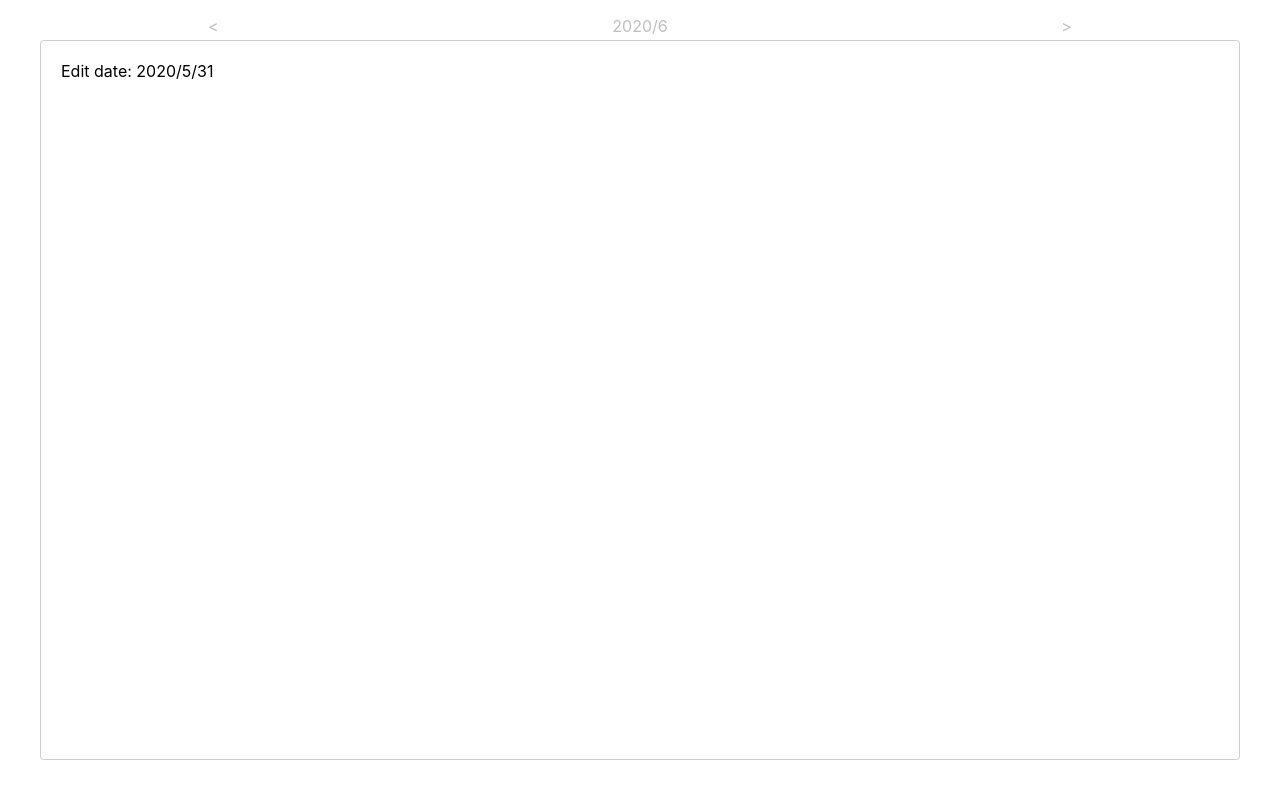
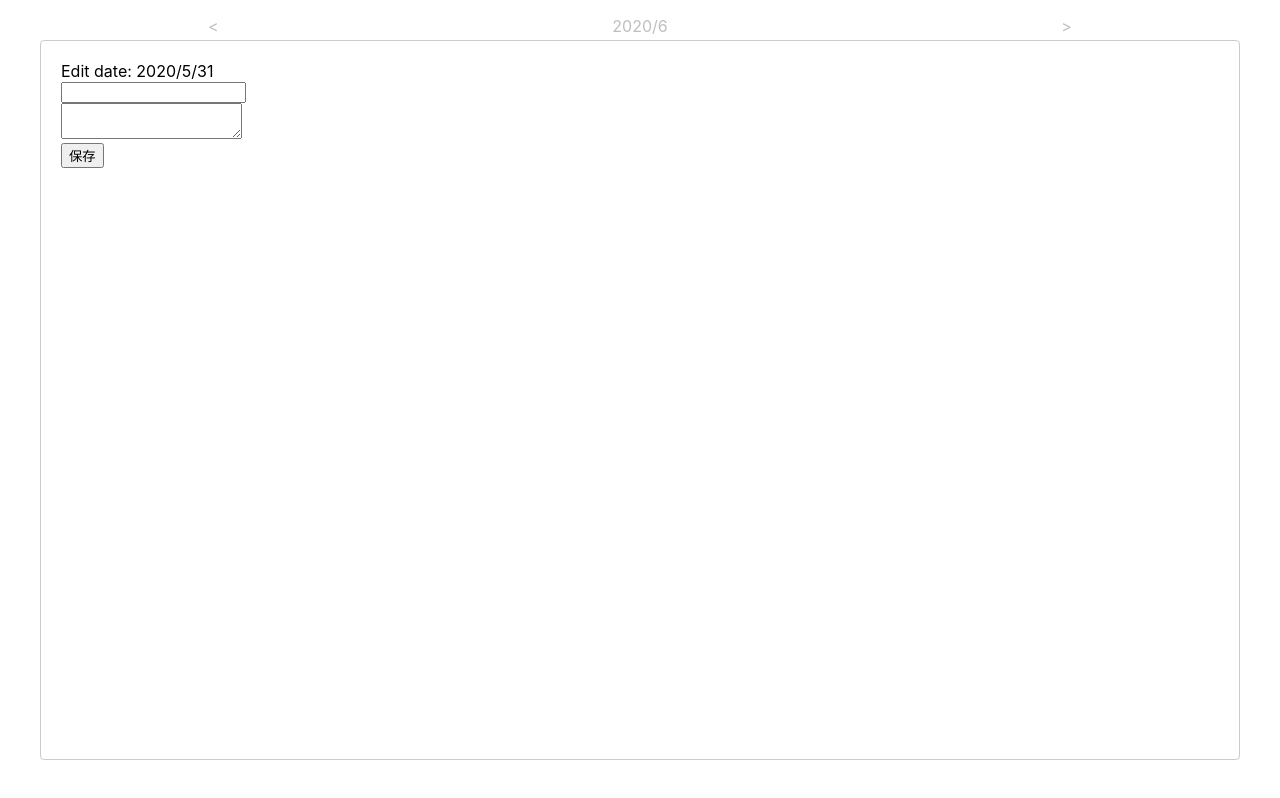
Before and after one commit to tan-yuki/react-redux-calendar, a React (Create React App) app: page / in a window 1280 px wide. Both pictures are taken after a click on the element "31". Built offline with nearby package versions, Linux system fonts and the light colour scheme.

Commit message:
Show current date in edit modal

```diff
--- a/src/application/actions.ts
+++ b/src/application/actions.ts
@@ -1,14 +1,14 @@
 import { createAction, PrepareAction } from "@reduxjs/toolkit";
 import { CalendarDate } from "../domain/Calendar/CalendarDate";
+import { ScheduledCalendarDate } from "../domain/Calendar/ScheduledCalendarDate";
 
 export const moveToNextMonthAction = createAction("moveToNextMonth");
 export const moveToPrevtMonthAction = createAction("moveToPrevMonth");
 
+// EditDate Modal Action
 export interface OpenCalendatDateEditModalPayload {
   calendarDate: CalendarDate;
 }
-
-// EditDate Modal Action
 export const openCalendarDateEditModalAction = createAction<
   PrepareAction<OpenCalendatDateEditModalPayload>
 >("modal/calendarDateEdit/open", ({ calendarDate }) => {
@@ -18,6 +18,19 @@ export const openCalendarDateEditModalAction = createAction<
     },
   };
 });
+export interface SaveCalendarDatePayload {
+  scheduledCalendarDate: ScheduledCalendarDate;
+}
+export const saveCalendarDateAction = createAction<
+  PrepareAction<SaveCalendarDatePayload>
+>("modal/calendarDateEdit/save", ({ scheduledCalendarDate }) => {
+  return {
+    payload: {
+      scheduledCalendarDate,
+    },
+  };
+});
+
 export const closeCalendarDateEditModalAction = createAction(
   "modal/calendarDateEdit/close"
 );
--- a/src/application/components/Modal/CalendarDateEditModal/CalendarDateEditModal.tsx
+++ b/src/application/components/Modal/CalendarDateEditModal/CalendarDateEditModal.tsx
@@ -1,8 +1,13 @@
-import React, { useCallback } from "react";
+import React, { useCallback, useState } from "react";
 import Modal from "react-modal";
 import { CalendarDate } from "../../../../domain/Calendar/CalendarDate";
 import { useDispatch } from "react-redux";
-import { closeCalendarDateEditModalAction } from "../../../actions";
+import {
+  closeCalendarDateEditModalAction,
+  saveCalendarDateAction,
+} from "../../../actions";
+import { ScheduledCalendarDate } from "../../../../domain/Calendar/ScheduledCalendarDate";
+import { Schedule } from "../../../../domain/Schedule/Schedule";
 
 export interface CalendarDateEditModalProps {
   show: boolean;
@@ -12,13 +17,49 @@ export interface CalendarDateEditModalProps {
 export function CalendarDateEditModal(props: CalendarDateEditModalProps) {
   const { show, calendarDate } = props;
   const dispatch = useDispatch();
+
+  const [title, setTitle] = useState("");
+  const [text, setText] = useState("");
+
   const onClose = useCallback(() => {
     dispatch(closeCalendarDateEditModalAction());
   }, [dispatch]);
 
+  const onChangeTitle = useCallback(
+    (e: React.ChangeEvent<HTMLInputElement>) => {
+      setTitle(e.target.value);
+    },
+    [setTitle]
+  );
+
+  const onChangeText = useCallback(
+    (e: React.ChangeEvent<HTMLTextAreaElement>) => {
+      setText(e.target.value);
+    },
+    [setText]
+  );
+
+  const onSubmit = useCallback(() => {
+    if (calendarDate === null) {
+      throw new Error("日付が確定していない状態で予定が保存されようとしました");
+    }
+    const scheduledCalendarDate = ScheduledCalendarDate.create(
+      calendarDate,
+      Schedule.create(title, text)
+    );
+    dispatch(saveCalendarDateAction({ scheduledCalendarDate }));
+  }, [dispatch, title, text, calendarDate]);
+
   return (
     <Modal isOpen={show} onRequestClose={onClose} contentLabel="Modal">
       <div>Edit date: {calendarDate && calendarDate.toString()}</div>
+      <div>
+        <input type="text" value={title} onChange={onChangeTitle} />
+      </div>
+      <div>
+        <textarea onChange={onChangeText}>{text}</textarea>
+      </div>
+      <button onClick={onSubmit}>保存</button>
     </Modal>
   );
 }
--- a/src/domain/Calendar/CalendarDate.ts
+++ b/src/domain/Calendar/CalendarDate.ts
@@ -1,12 +1,14 @@
 import { Year } from "../Date/Year";
 import { Month } from "../Date/Month";
 import { Date as DomainDate } from "../Date/Date";
+import { Schedule } from "../Schedule/Schedule";
 
 export class CalendarDate {
   private constructor(
     private year: Year,
     private month: Month,
-    private date: DomainDate
+    private date: DomainDate,
+    private schedule: Schedule | null
   ) {}
 
   getUniqueKey(): string {
@@ -25,7 +27,12 @@ export class CalendarDate {
     return new CalendarDate(
       Year.fromNumber(date.getFullYear()),
       Month.fromNumber(date.getMonth() + 1),
-      DomainDate.fromNumber(date.getDate())
+      DomainDate.fromNumber(date.getDate()),
+      null
     );
   }
+
+  withSchedule(schedule: Schedule) {
+    return new CalendarDate(this.year, this.month, this.date, schedule);
+  }
 }
--- /dev/null
+++ b/src/domain/Calendar/ScheduledCalendarDate.ts
@@ -0,0 +1,13 @@
+import { Schedule } from "../Schedule/Schedule";
+import { CalendarDate } from "./CalendarDate";
+
+export class ScheduledCalendarDate {
+  private constructor(
+    private calendarDate: CalendarDate,
+    private schedule: Schedule
+  ) {}
+
+  static create(calendarDate: CalendarDate, schedule: Schedule) {
+    return new ScheduledCalendarDate(calendarDate, schedule);
+  }
+}
--- /dev/null
+++ b/src/domain/Schedule/Schedule.ts
@@ -0,0 +1,11 @@
+export class Schedule {
+  private constructor(private title: string, private content: string) {
+    if (title.length === 0) {
+      throw new Error("titleが入力されていません");
+    }
+  }
+
+  static create(title: string, content: string) {
+    return new Schedule(title, content);
+  }
+}
```
